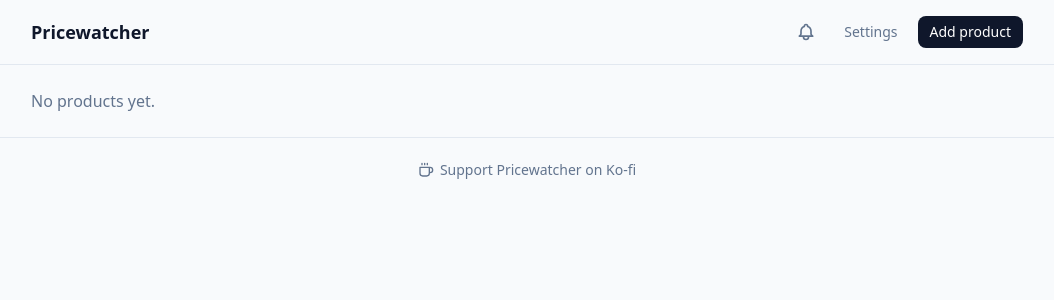
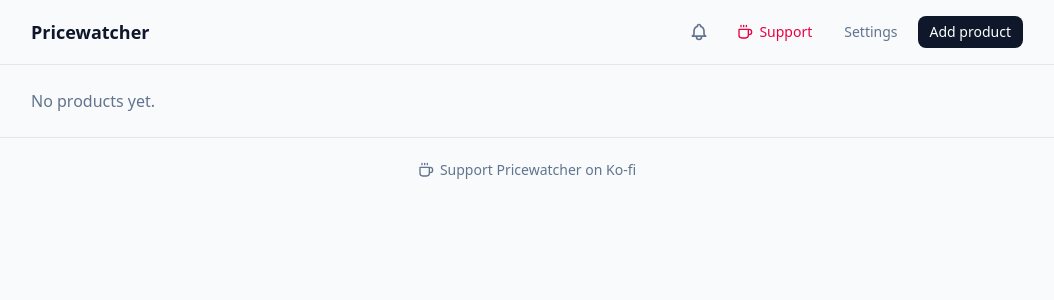
Before and after one commit to modbase/pricewatcher, a FastAPI app: page / in a window 1280 px wide. Shown: the top 300 px of the page, without its empty margins (113-1167 px from the left). Run offline with FastAPI, Linux system fonts and the light colour scheme; data that the repository does not hold is empty.

Commit message:
Add Ko-fi support link to the top navigation

```diff
--- a/app/templates/base.html
+++ b/app/templates/base.html
@@ -36,6 +36,10 @@
             {% endif %}
           </div>
         </details>
+        <a href="https://ko-fi.com/geselle" target="_blank" rel="noopener" aria-label="Support Pricewatcher on Ko-fi" class="inline-flex items-center gap-1.5 rounded-lg px-3 py-1.5 text-sm font-medium text-rose-600 hover:bg-rose-50 dark:text-rose-400 dark:hover:bg-rose-950/50">
+          <svg class="h-4 w-4" fill="none" stroke="currentColor" stroke-width="2" viewBox="0 0 24 24" aria-hidden="true"><path stroke-linecap="round" stroke-linejoin="round" d="M17 8h1a4 4 0 0 1 0 8h-1M3 8h14v9a4 4 0 0 1-4 4H7a4 4 0 0 1-4-4V8Zm3-6v2m4-2v2m4-2v2"/></svg>
+          <span class="hidden sm:inline">Support</span>
+        </a>
         <a href="/settings" class="rounded-lg px-3 py-1.5 text-sm text-slate-500 hover:bg-slate-100 dark:hover:bg-slate-800">Settings</a>
         <a href="/products/new" class="rounded-lg bg-slate-900 px-3 py-1.5 text-sm font-medium text-white hover:bg-slate-700 dark:bg-slate-100 dark:text-slate-900 dark:hover:bg-slate-300">Add product</a>
       </div>
```
